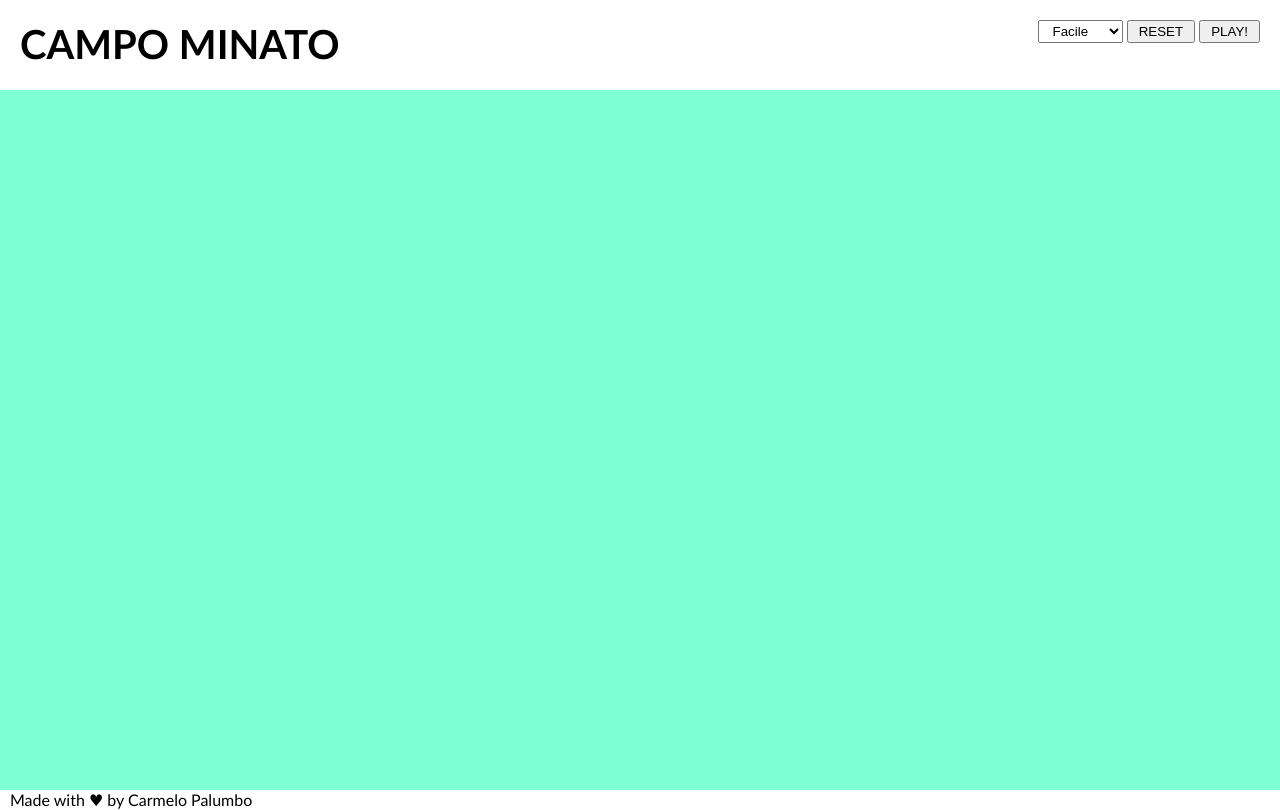
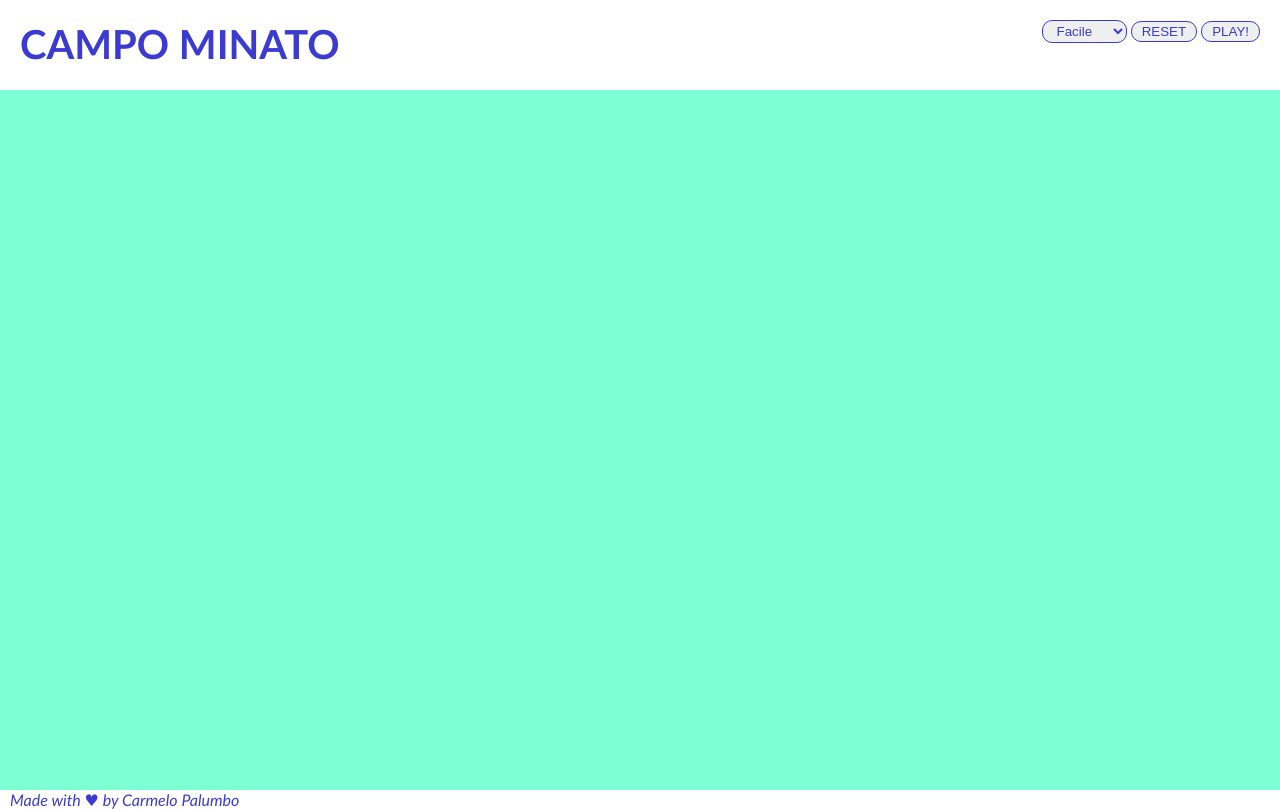
Before and after one commit to carmelopalumbo/js-campominato-grid, a plain HTML site: page index.html in a window 1280 px wide. Drawn offline with Linux system fonts and the light colour scheme.

Commit message:
add-font-style

```diff
--- a/css/style.css
+++ b/css/style.css
@@ -19,12 +19,16 @@ header{
 
 header h1{
     font-size: 40px;
+    color: rgb(59, 59, 209);
 }
 
 #gioca,
 #reset,
 #difficult{
     padding: 2px 10px;
+    border: 1px solid rgb(59, 59, 209);
+    border-radius: 10px;
+    color: rgb(59, 59, 209);
 }
 
 main{
@@ -60,5 +64,8 @@ main{
 }
 
 footer p{
+    height: 20px;
     margin-left: 10px;
+    color: rgb(59, 59, 209);
+    font-style: italic;
 }
```
